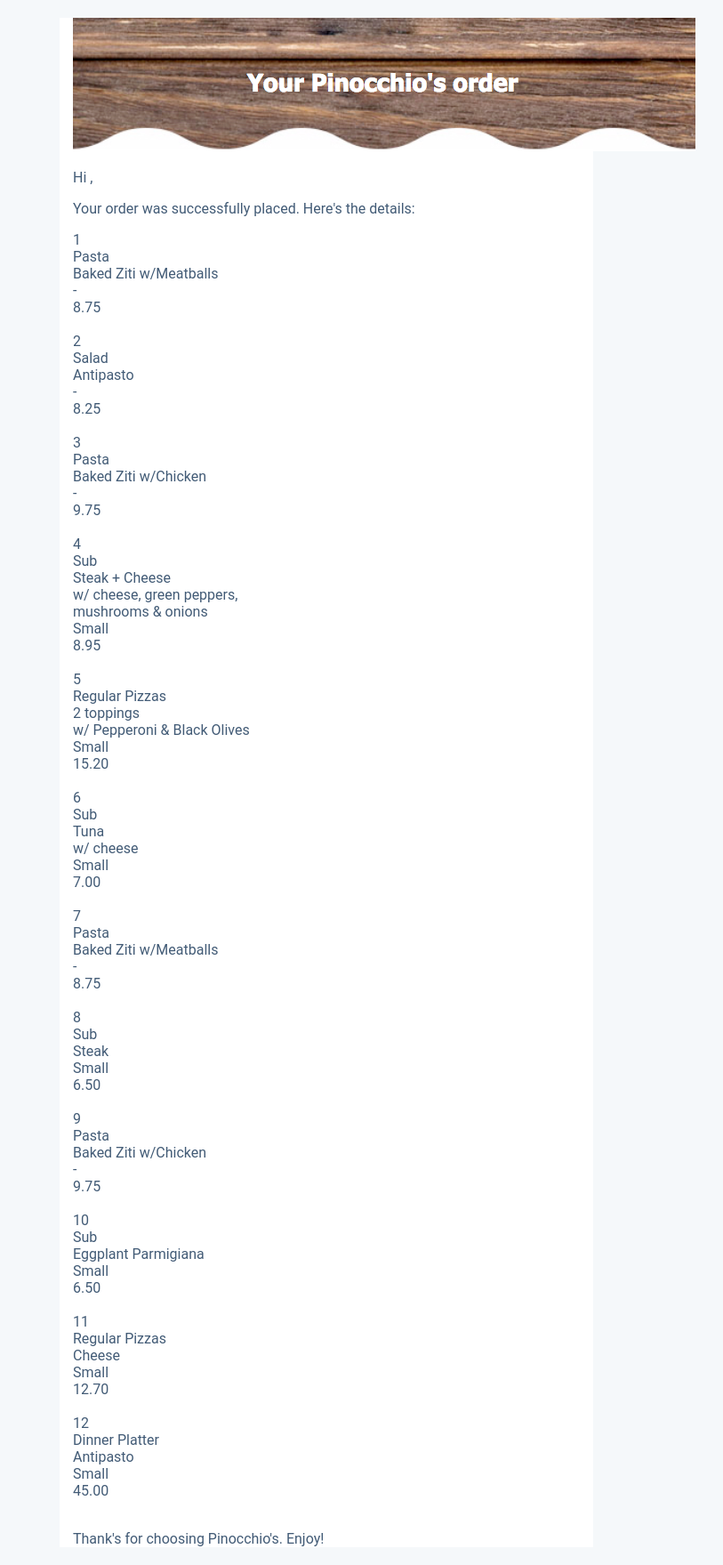
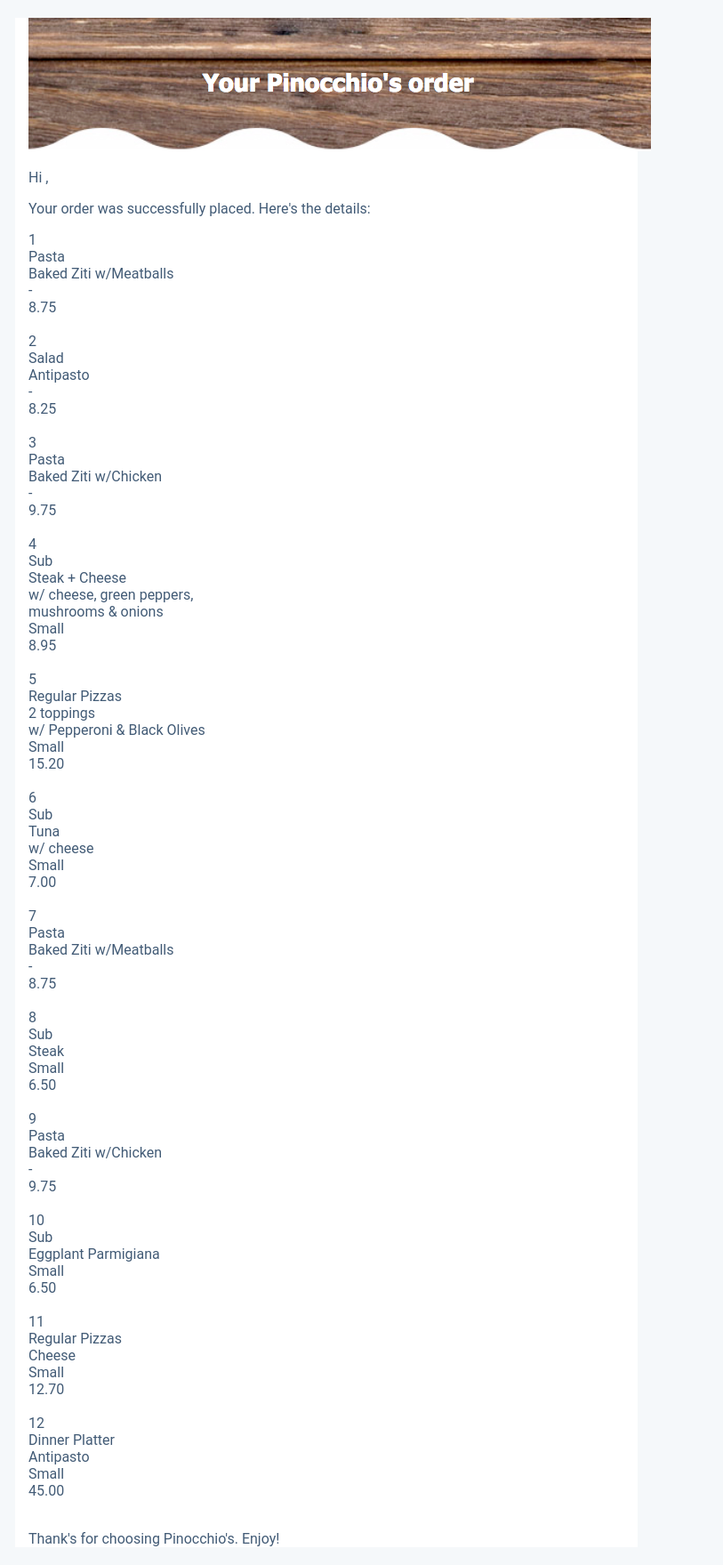
Before and after one commit to danielfeloiola/pizza, a Django app: template orders/templates/email-receipt.html in a window 1280 px wide. Shown: the whole page at 89% size, without its empty margins (273-1086 px from the left). Run offline with Django 3.2, Linux system fonts and the light colour scheme; the template is opened without the code that fills it: values that come from a table or form of the project are taken from there, others are empty; data comes from the database, SQL or seed files in the repository.

Commit message:
testing new look on welcome and receipt email

```diff
--- a/orders/templates/email-receipt.html
+++ b/orders/templates/email-receipt.html
@@ -6,7 +6,7 @@
 
 	</head>
 	<body style="background: #f5f8fa;font-family: 'Roboto', sans-serif;">
-		<div style="width: 90%;max-width:600px;margin: 20px auto;background: #ffffff;">
+		<div style="width: 90%;max-width:700px;margin: 20px auto;background: #ffffff;">
 			<section style="margin: 0 15px;color:#425b76;">
 				<div class="container" style="position: relative;text-align: center;color: white;">
 					<img src="https://fast-mountain-47414.herokuapp.com/static/img/order.png" alt="">
```
